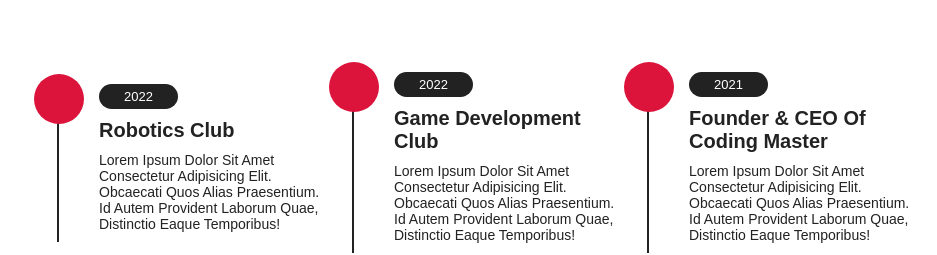
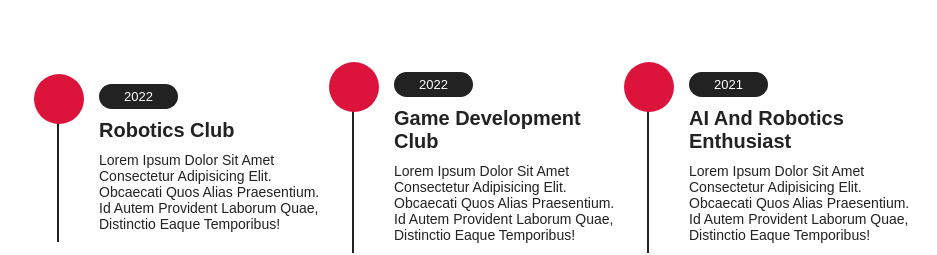
Before and after one commit to anasjawed283/anasjawed283.github.io, a plain HTML site: page index.html in a window 1280 px wide. Shown: the part 1905-2160 px from the top of the page, without its empty margins (343-1280 px from the left). Drawn offline with nearby package versions, Linux system fonts and the light colour scheme.

Commit message:
Update index.html

```diff
--- a/index.html
+++ b/index.html
@@ -146,7 +146,7 @@
             <div class="box">
                 <i class="fas fa-graduation-cap"></i>
                 <span>2021</span>
-                <h3>Founder & CEO of Coding Master</h3>
+                <h3>AI and Robotics Enthusiast</h3>
                 <p>Lorem ipsum dolor sit amet consectetur adipisicing elit. Obcaecati quos alias praesentium. Id autem
                     provident laborum quae, distinctio eaque temporibus!</p>
             </div>
```
